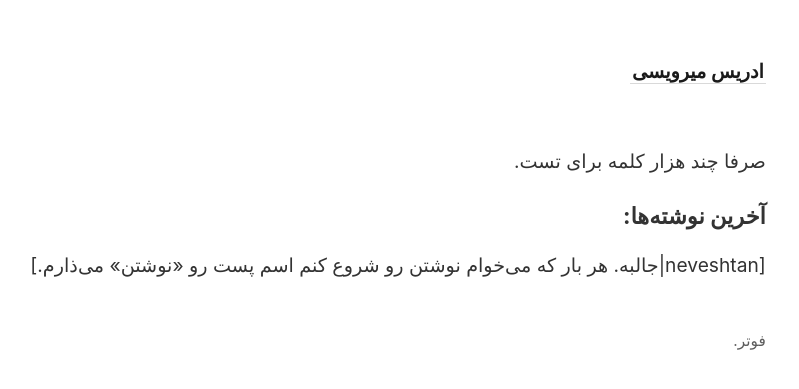
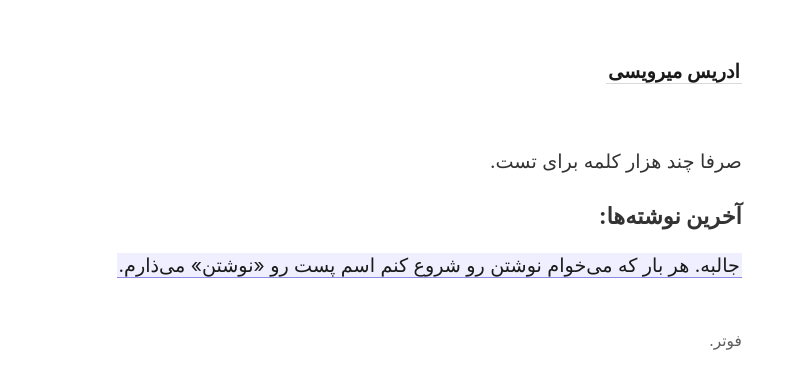
Before and after one commit to edrissss/digital-garden, a Jekyll site: the page built from _pages/index.md, in a window 1280 px wide. Shown: the top 389 px of the page, without its empty margins (360-1159 px from the left). Built offline with Jekyll 4.4.1, drawn with Linux system fonts in a browser that asks for light colours; some web fonts are replaced.

Commit message:
Update index.md

```diff
--- a/_pages/index.md
+++ b/_pages/index.md
@@ -13,7 +13,7 @@ permalink: /
 </p>
 -->
 ### آخرین نوشته‌ها:
-[neveshtan|جالبه. هر بار که می‌خوام نوشتن رو شروع کنم اسم پست رو «نوشتن» می‌ذارم.]
+[[neveshtan|جالبه. هر بار که می‌خوام نوشتن رو شروع کنم اسم پست رو «نوشتن» می‌ذارم.]]
 
 
 <!--
```
